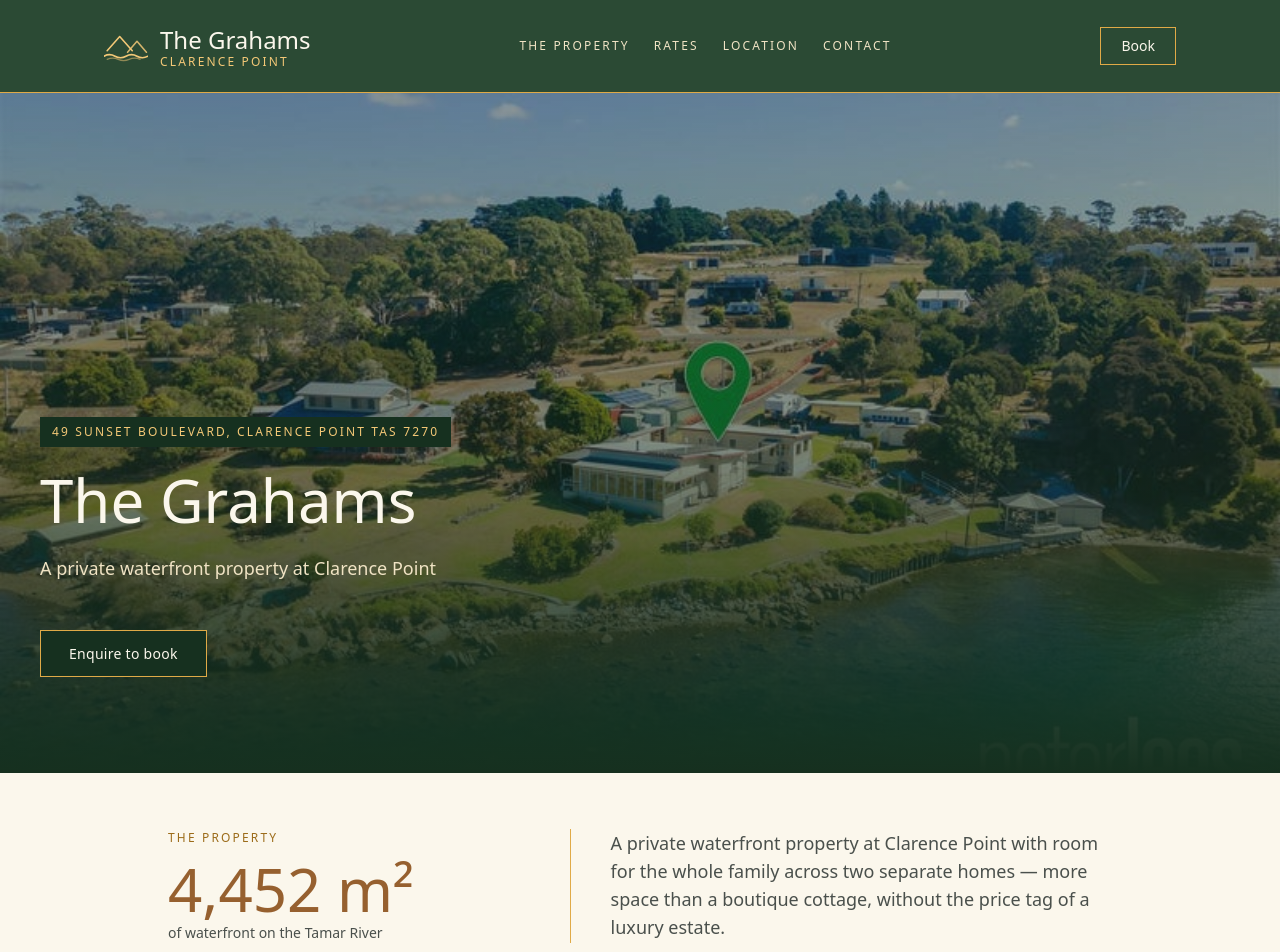
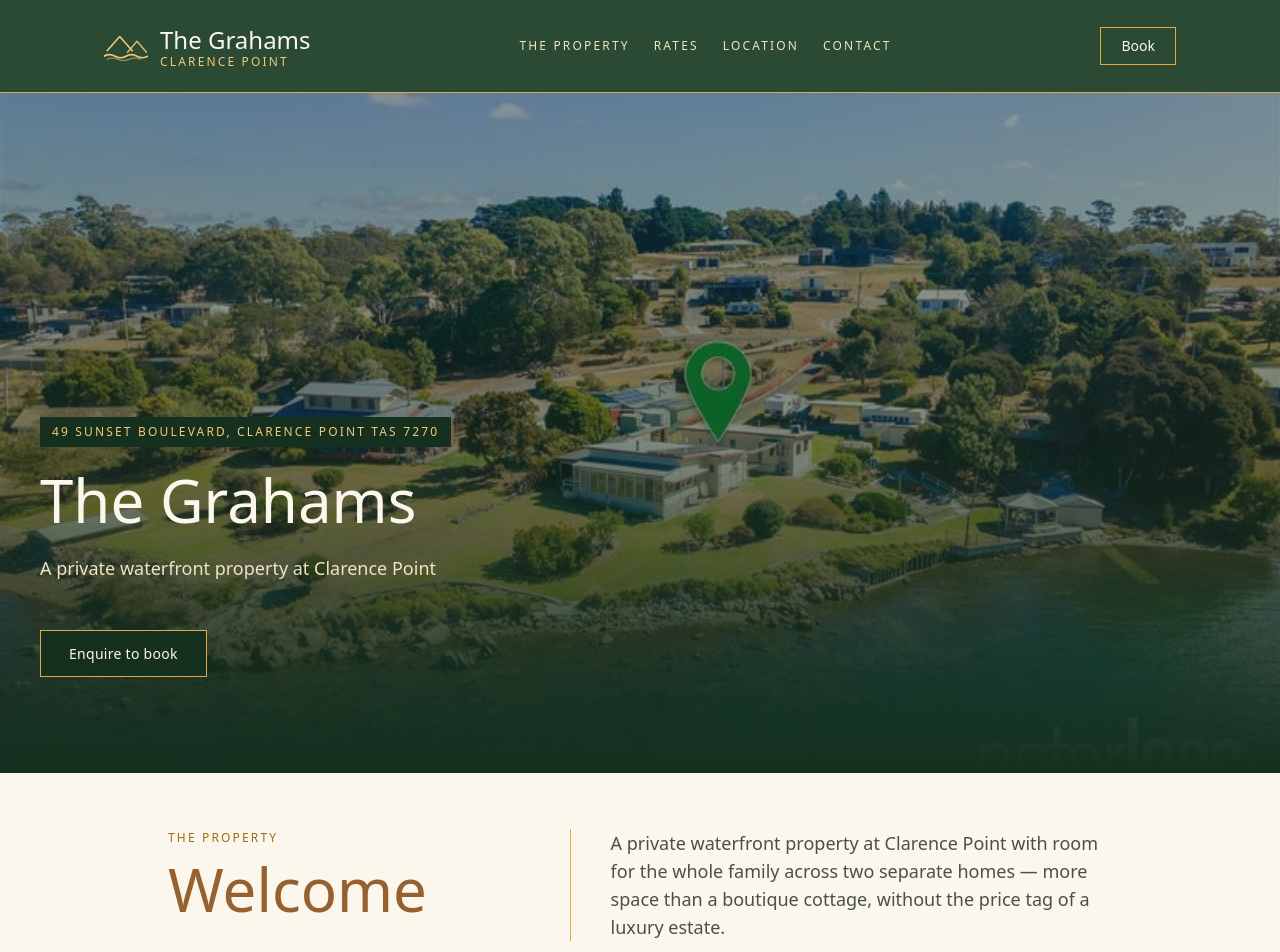
Before and after one commit to KeystonePG/The-Grahams-Short-Stay, a Next.js app: page / in a window 1280 px wide. Shown: the top 952 px of the page. Built offline with nearby package versions, Linux system fonts and the light colour scheme; no server answers.

Commit message:
Replace land-size stat with a Welcome heading in the overview section

```diff
--- a/app/page.tsx
+++ b/app/page.tsx
@@ -75,8 +75,7 @@ export default function Home() {
       <section className="mx-auto grid max-w-5xl gap-10 px-6 py-14 sm:px-10 sm:grid-cols-[2fr_3fr]">
         <div>
           <p className="eyebrow">The property</p>
-          <p className="mt-3 font-display text-6xl text-timber-500">{overview.landSize}</p>
-          <p className="mt-1 text-sm text-ink-700">of waterfront on the Tamar River</p>
+          <p className="mt-3 font-display text-6xl text-timber-500">Welcome</p>
         </div>
         <p className="border-l border-brass-400 pl-6 text-lg text-ink-700 sm:pl-10">
           {overview.positioning}
```
